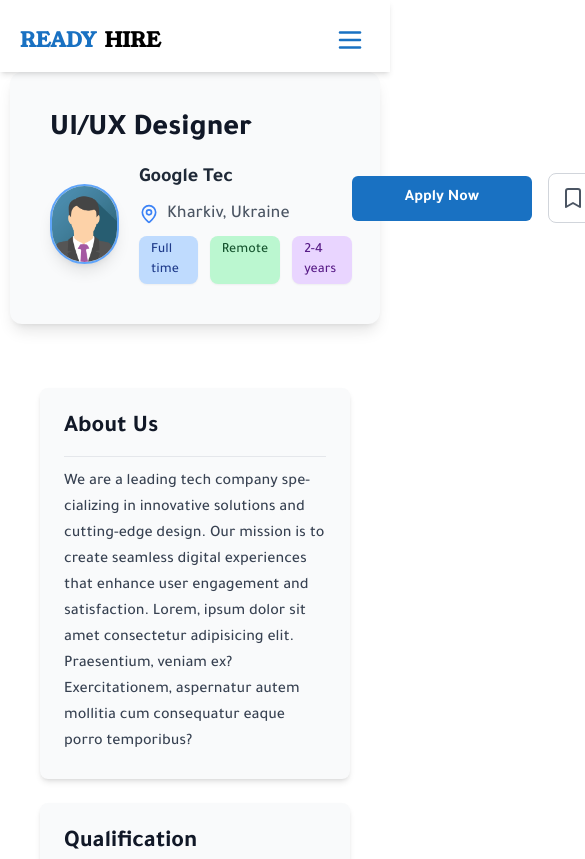
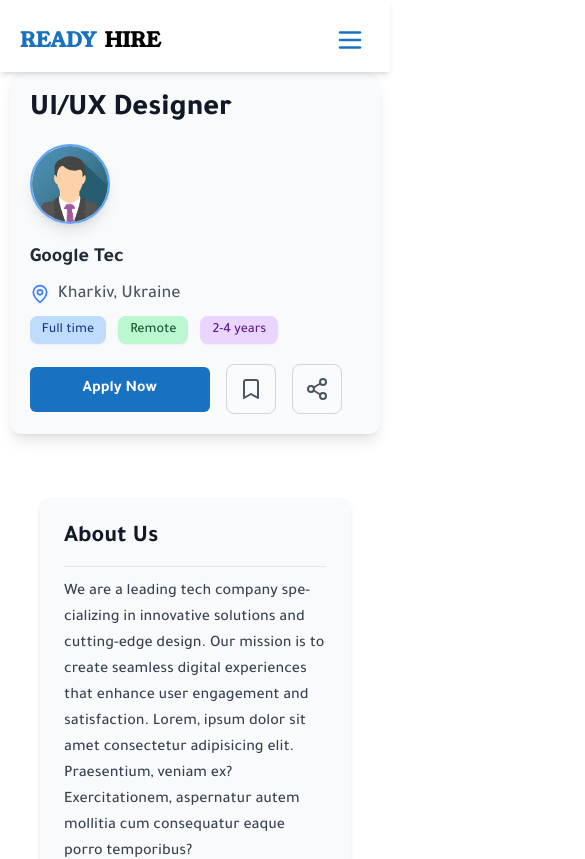
Before and after one commit to OmarEhab262/ReadyHire, a React (Vite) app: page /view-details-job in a window 390 px wide. Shown: the top 859 px of the page, 585 px wide, since content can reach past the window. Built offline with nearby package versions, Linux system fonts and the light colour scheme.

Commit message:
fix styling in details job page

```diff
--- a/src/pages/apply-job/ViewDetailsJobPage.jsx
+++ b/src/pages/apply-job/ViewDetailsJobPage.jsx
@@ -6,12 +6,12 @@
 const ViewDetailsJobPage = () => {
   return (
     <Layout>
-      <div className="head p-10 flex justify-between  bg-gray-50 shadow-lg rounded-xl w-[95%] mx-auto">
-        <div className="flex flex-col gap-4">
+      <div className="head md:p-10 p-5 flex flex-wrap gap-5 justify-between  bg-gray-50 shadow-lg rounded-xl w-[95%] mx-auto">
+        <div className="flex flex-col gap-4 ">
           <h2 className="text-3xl font-extrabold text-gray-900">
             UI/UX Designer
           </h2>
-          <div className="flex gap-5 items-center">
+          <div className="flex flex-wrap gap-5 items-center">
             <div className="w-20 h-20 rounded-full overflow-hidden shadow-lg border-2 border-blue-400">
               <img
                 className="w-full h-full object-cover"
```
